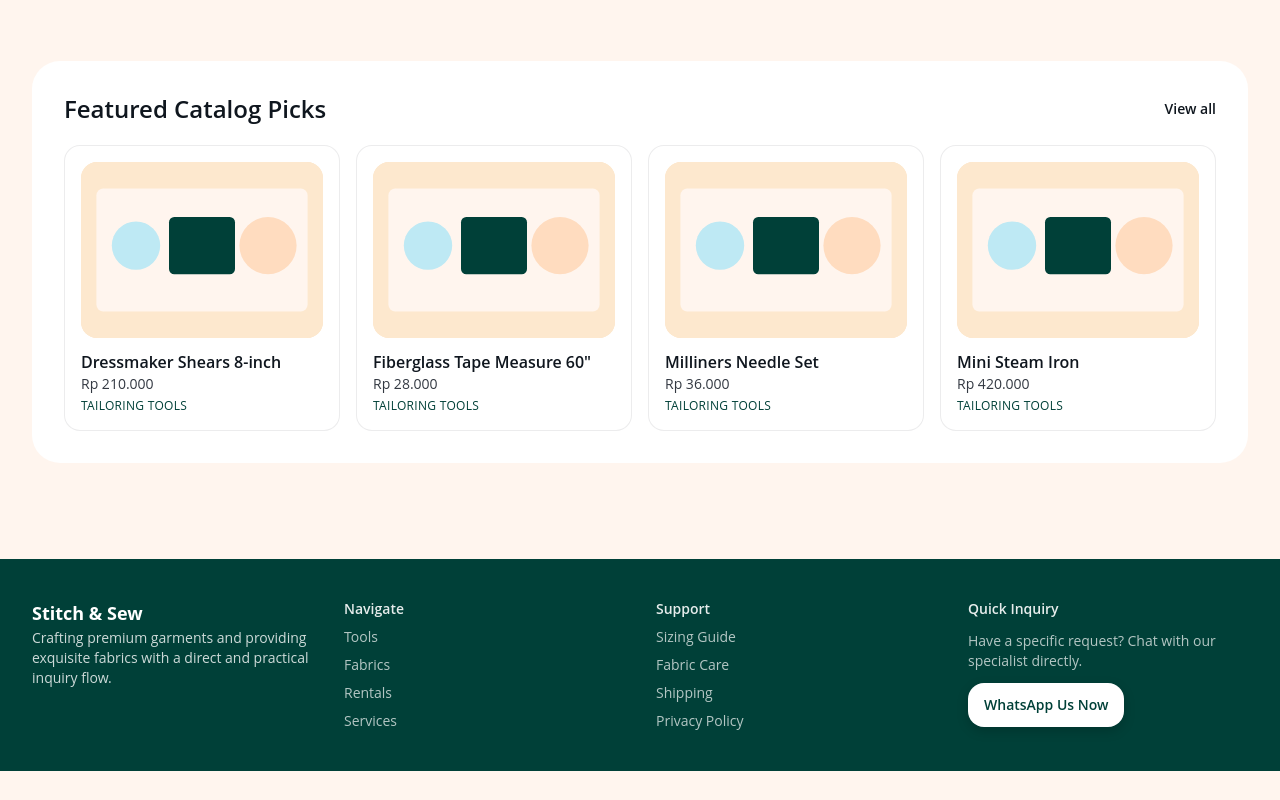
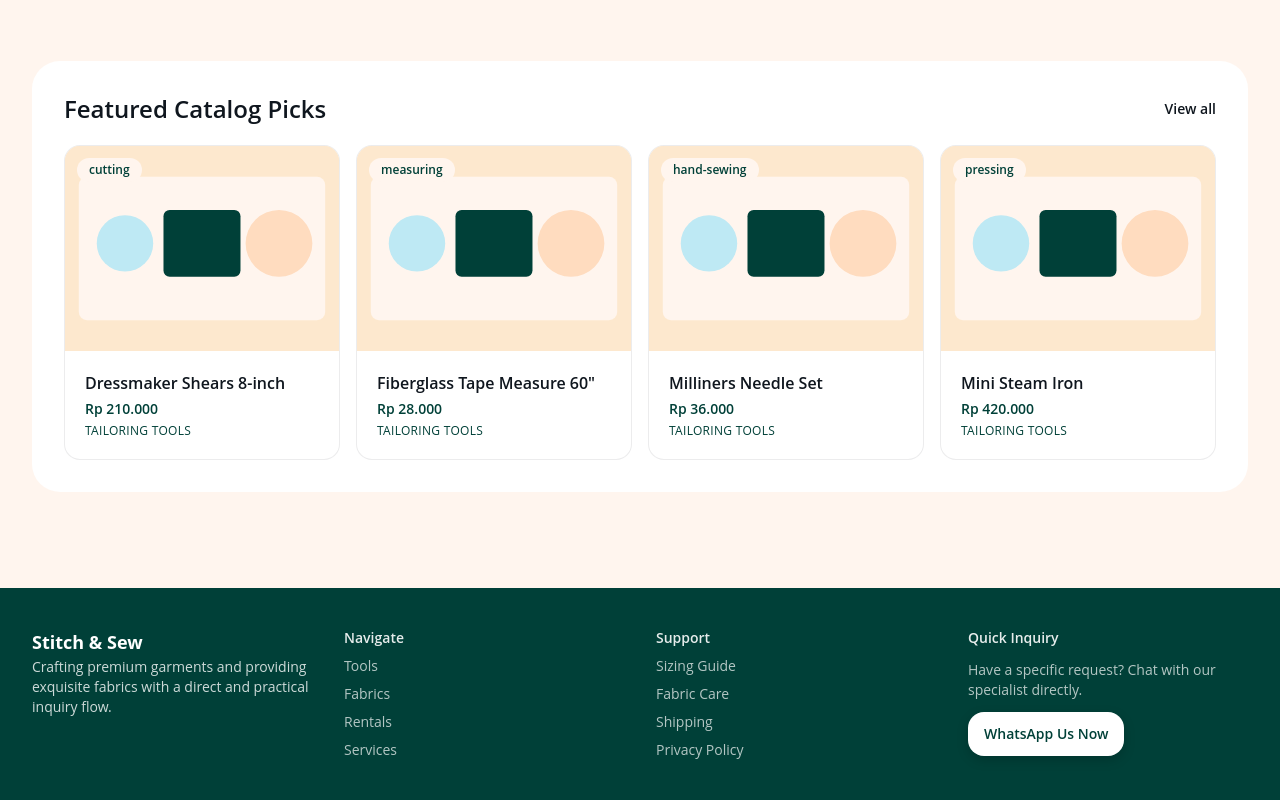
Before and after one commit to dwi-heryanto/rkub-web, a Next.js app: page / in a window 1280 px wide. Shown: the part 4035-4835 px from the top of the page. Before the commit the page ends 4806 px from the top, so only its background shows below. Built offline with nearby package versions, Linux system fonts and the light colour scheme; no server answers.

Commit message:
refactor: enhance product card with variants
Adds support for multiple layout variants (compact, rental,
materials, featured) to handle different catalog sections.
Includes optional WhatsApp inquiry action and improved
image handling for consistent product presentation.

```diff
--- a/src/components/product-card.tsx
+++ b/src/components/product-card.tsx
@@ -3,33 +3,84 @@
 import Image from "next/image";
 import Link from "next/link";
 import { motion } from "framer-motion";
+import { MessageCircle } from "lucide-react";
 
+import { WhatsAppButton } from "@/components/whatsapp-button";
 import { Card } from "@/components/ui/card";
+import { cn } from "@/lib/utils";
+import { createWhatsAppUrl } from "@/lib/whatsapp";
 import type { Product } from "@/types/catalog";
 
-export function ProductCard({ product }: { product: Product }) {
+interface ProductCardProps {
+  product: Product;
+  variant?: "default" | "compact" | "rental" | "materials" | "featured";
+  showWhatsAppAction?: boolean;
+  whatsappUrl?: string;
+  className?: string;
+}
+
+const aspectClass: Record<NonNullable<ProductCardProps["variant"]>, string> = {
+  default: "aspect-4/3",
+  compact: "aspect-square",
+  rental: "aspect-3/4",
+  materials: "aspect-4/3",
+  featured: "aspect-auto h-52",
+};
+
+export function ProductCard({
+  product,
+  variant = "default",
+  showWhatsAppAction = false,
+  whatsappUrl,
+  className,
+}: ProductCardProps) {
+  const resolvedWhatsAppUrl = whatsappUrl ?? createWhatsAppUrl(`Hello, I want to ask about: ${product.name} (${product.unitPrice}). Is this available?`);
+  const aspect = aspectClass[variant];
+
   return (
     <motion.article
       whileHover={{ y: -2 }}
       transition={{ duration: 0.15 }}
       className="h-full"
     >
-      <Card className="h-full p-4">
-        <Link href={`/products/${product.slug}`} className="space-y-3">
-          <div className="overflow-hidden rounded-[var(--radius-card)] bg-[var(--color-soft-peach)]">
+      <Card className="group flex h-full flex-col overflow-hidden p-0 transition-all duration-200 hover:shadow-(--shadow-soft)">
+        <Link href={`/products/${product.slug}`} className="flex h-full flex-col">
+          <div className={cn("relative overflow-hidden bg-muted", aspect)}>
             <Image
               src={product.image}
               alt={product.name}
-              width={704}
-              height={396}
+              fill={variant !== "featured"}
+              width={variant === "featured" ? 704 : undefined}
+              height={variant === "featured" ? 396 : undefined}
               sizes="(max-width: 768px) 100vw, (max-width: 1200px) 50vw, 25vw"
-              className="h-44 w-full object-cover"
+              className="h-full w-full object-cover transition-transform duration-300 group-hover:scale-105"
             />
+            {product.tags[0] ? (
+              <span className="absolute left-3 top-3 rounded-full bg-background px-3 py-1 text-xs font-semibold text-primary">
+                {product.tags[0]}
+              </span>
+            ) : null}
           </div>
-          <div>
-            <h3 className="text-base font-semibold text-[var(--color-text)]">{product.name}</h3>
-            <p className="text-sm text-[var(--color-text-muted)]">{product.unitPrice}</p>
-            <p className="mt-1 text-xs uppercase tracking-wide text-[var(--color-deep-teal)]">{product.category.replace(/-/g, " ")}</p>
+          <div className="flex grow flex-col p-5">
+            <h3 className="text-base font-semibold text-foreground">{product.name}</h3>
+            <p className="mt-1 text-sm font-semibold text-primary">{product.unitPrice}</p>
+            <p className="mt-1 text-xs uppercase tracking-wide text-primary">
+              {product.category.replace(/-/g, " ")}
+            </p>
+            {showWhatsAppAction ? (
+              <div className="mt-auto pt-4">
+                <WhatsAppButton
+                  url={resolvedWhatsAppUrl}
+                  location="catalog_card"
+                  aria-label={`Inquire about ${product.name} via WhatsApp`}
+                  variant="ghost"
+                  size="chip"
+                  className="w-full border border-border"
+                >
+                  <MessageCircle className="h-4 w-4" /> Inquire
+                </WhatsAppButton>
+              </div>
+            ) : null}
           </div>
         </Link>
       </Card>
```
